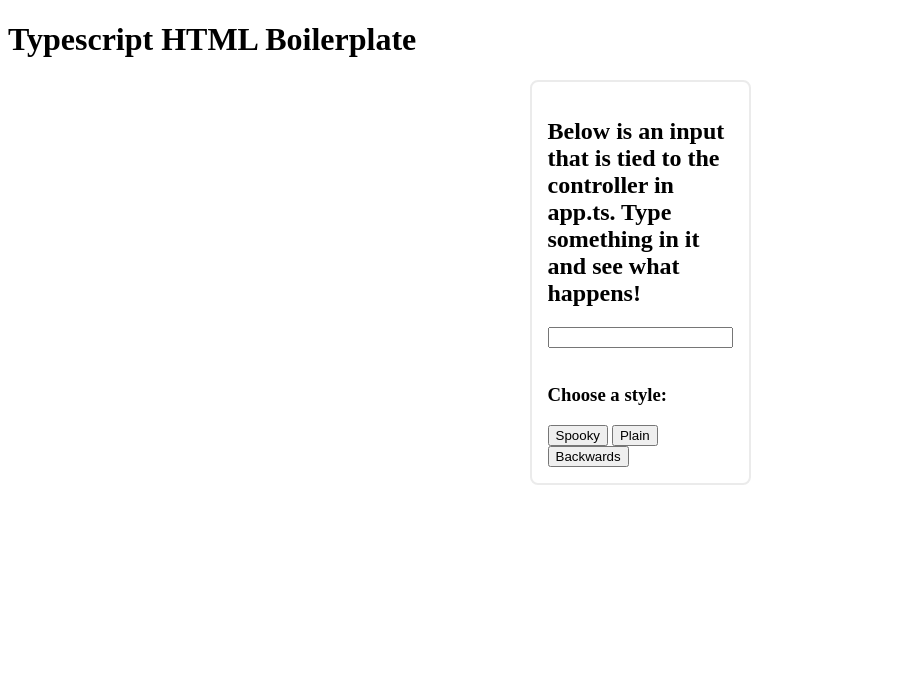
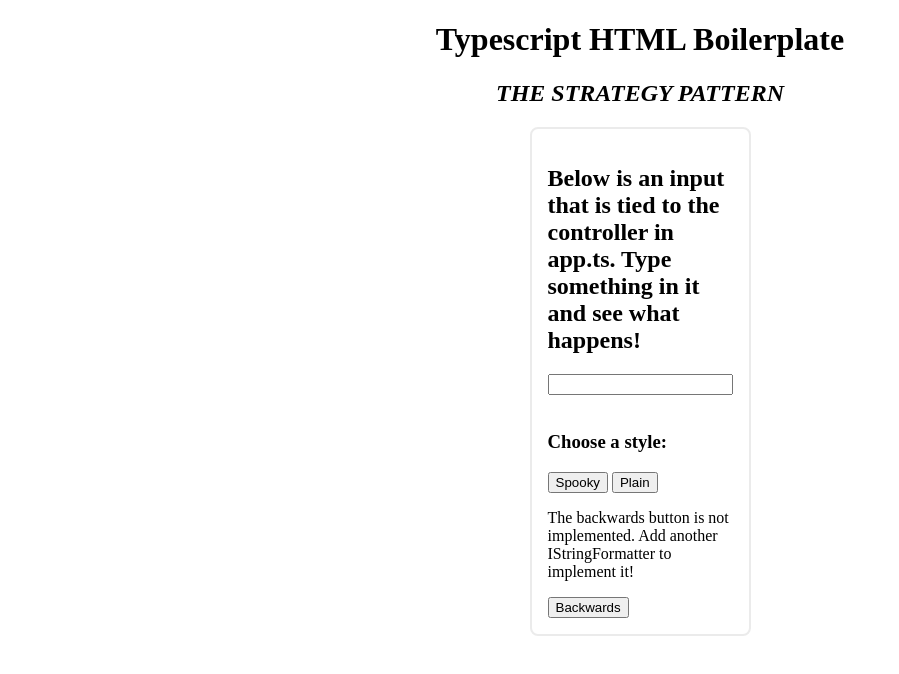
Before and after one commit to garrettguycharles/ts-html-boilerplate, a website built with webpack: page public/index.html in a window 1280 px wide. Shown: the whole page, without its empty margins (0-899 px from the left). Built offline with nearby package versions, Linux system fonts and the light colour scheme; files whose address does not match are found by name.

Commit message:
Strategy Pattern Branch

```diff
--- a/public/index.html
+++ b/public/index.html
@@ -8,7 +8,11 @@
 </head>
 <body>
     <!--Replace the <body> content with your markup!-->
-    <h1>Typescript HTML Boilerplate</h1>
+
+    <div style="width: 100%; text-align: center;">
+        <h1>Typescript HTML Boilerplate</h1>
+        <h2 style="font-style: italic;">THE STRATEGY PATTERN</h2>
+    </div>
 
     <div style="width: min-content; margin: 0 auto; border: 2px solid #ebebeb; border-radius: 0.5em; padding: 1em;">
         <h2>Below is an input that is tied to the controller in app.ts. Type something in it and see what happens!</h2>
@@ -17,6 +21,8 @@
         <h3>Choose a style:</h3>
         <button id="spookyButton">Spooky</button>
         <button id="plainButton">Plain</button>
+
+        <p>The backwards button is not implemented. Add another IStringFormatter to implement it!</p>
         <button id="backwardsButton">Backwards</button>
     </div>
 
--- a/src/StringFormatter/PlainStringFormatter.ts
+++ b/src/StringFormatter/PlainStringFormatter.ts
@@ -1,4 +1,4 @@
-import {IStringFormatter} from "./abstract/StringFormatter";
+import {IStringFormatter} from "./abstract/IStringFormatter";
 
 export class PlainStringFormatter implements IStringFormatter {
     format(s: string): HTMLElement[] {
--- a/src/StringFormatter/SpookyStringFormatter.ts
+++ b/src/StringFormatter/SpookyStringFormatter.ts
@@ -1,4 +1,4 @@
-import {IStringFormatter} from "./abstract/StringFormatter";
+import {IStringFormatter} from "./abstract/IStringFormatter";
 import {random_range} from "../utils/utils";
 
 export class SpookyStringFormatter implements IStringFormatter {
--- a/src/app.ts
+++ b/src/app.ts
@@ -1,6 +1,6 @@
 import {random_range} from "./utils/utils";
 import {Tickable} from "./utils/Tickable";
-import {IStringFormatter} from "./StringFormatter/abstract/StringFormatter";
+import {IStringFormatter} from "./StringFormatter/abstract/IStringFormatter";
 import {SpookyStringFormatter} from "./StringFormatter/SpookyStringFormatter";
 import {PlainStringFormatter} from "./StringFormatter/PlainStringFormatter";
 
```
Also changed, not shown: src/StringFormatter/abstract/IStringFormatter.ts (renamed from src/StringFormatter/abstract/StringFormatter.ts).
